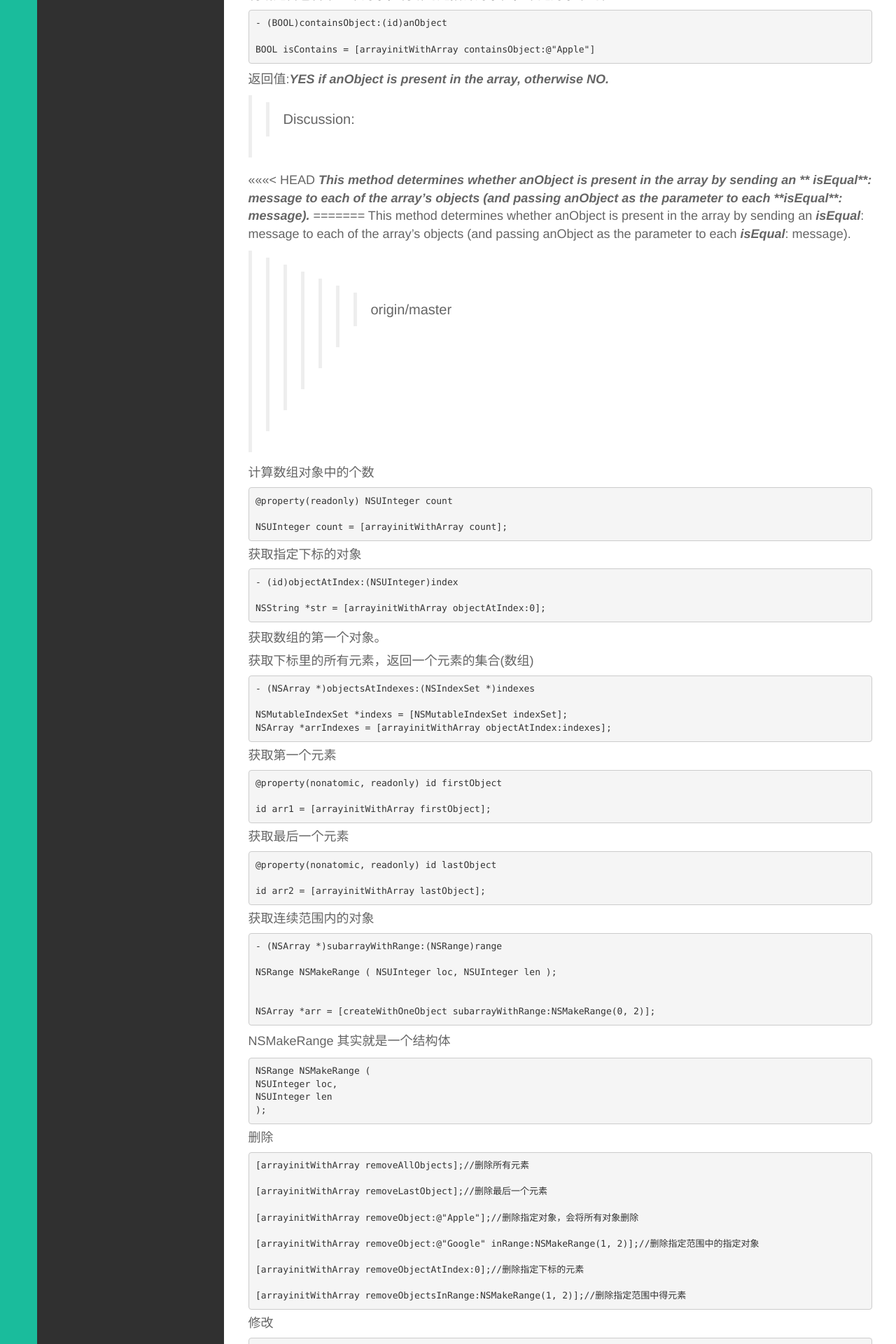
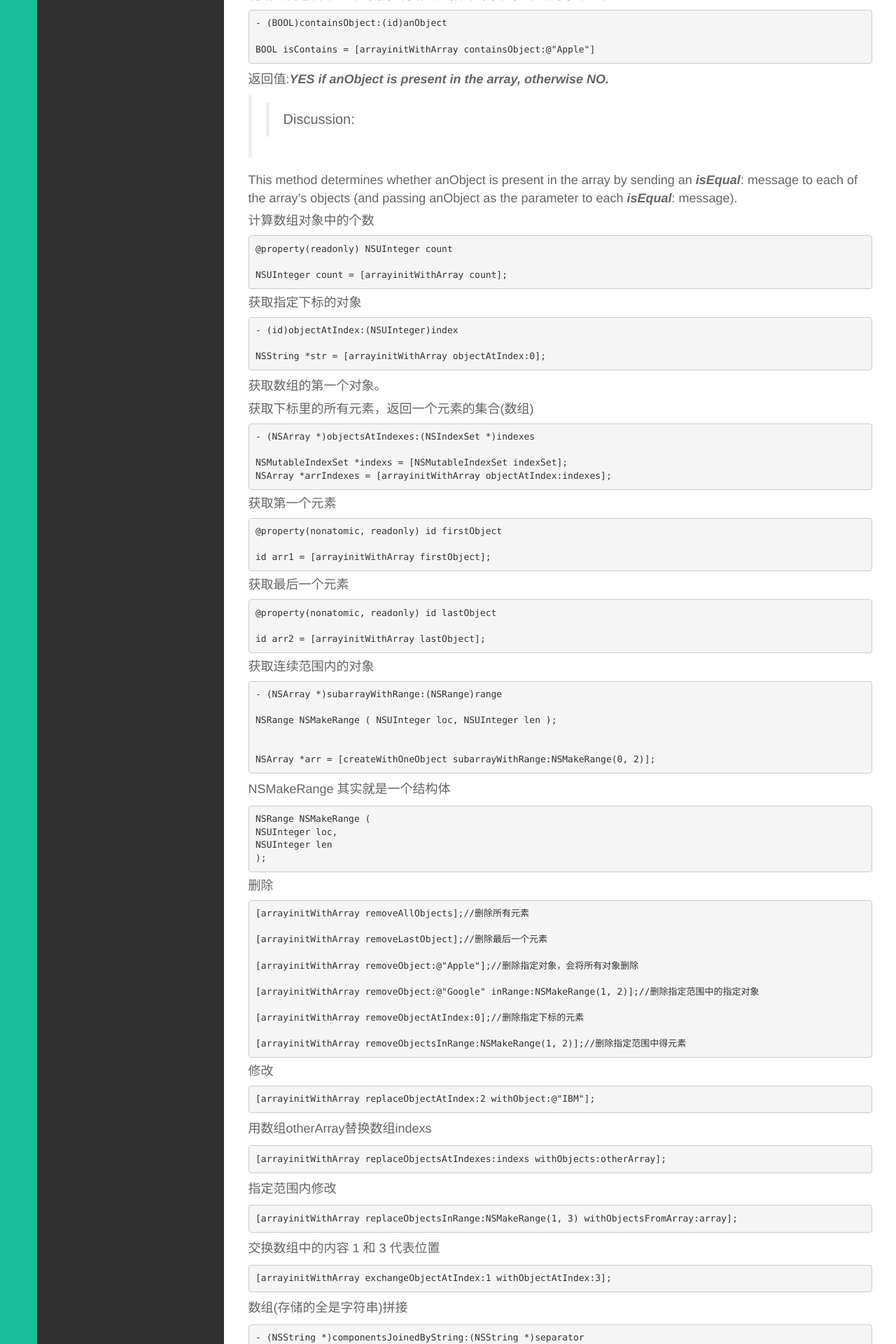
Before and after one commit to klone1127/klone1127.github.io, a Jekyll site: the page built from _posts/IOS/2015-06-24-OC-NSArray.md, in a window 1280 px wide. Shown: the part 2529-4449 px from the top of the page at 70% size. Built offline with Jekyll 4.4.1, drawn with Linux system fonts in a browser that asks for light colours; nearby versions of some CDN libraries; library files that are not in the unit come from our copies; Markdown is read by kramdown in place of the engine named in the settings; some of the changed text lies outside the part shown.

Commit message:
Update 2015-06-24-OC-NSArray.md

```diff
--- a/_posts/IOS/2015-06-24-OC-NSArray.md
+++ b/_posts/IOS/2015-06-24-OC-NSArray.md
@@ -99,11 +99,7 @@ oc数组也学了有几天了，今天在这里总结一下常用的方法
 
 >>Discussion:
 
-<<<<<<< HEAD
-***This method determines whether anObject is present in the array by sending an ** isEqual**: message to each of the array’s objects (and passing anObject as the parameter to each **isEqual**: message).***
-=======
 This method determines whether anObject is present in the array by sending an ***isEqual***: message to each of the array’s objects (and passing anObject as the parameter to each ***isEqual***: message).
->>>>>>> origin/master
 
 ####计算数组对象中的个数
 
```
